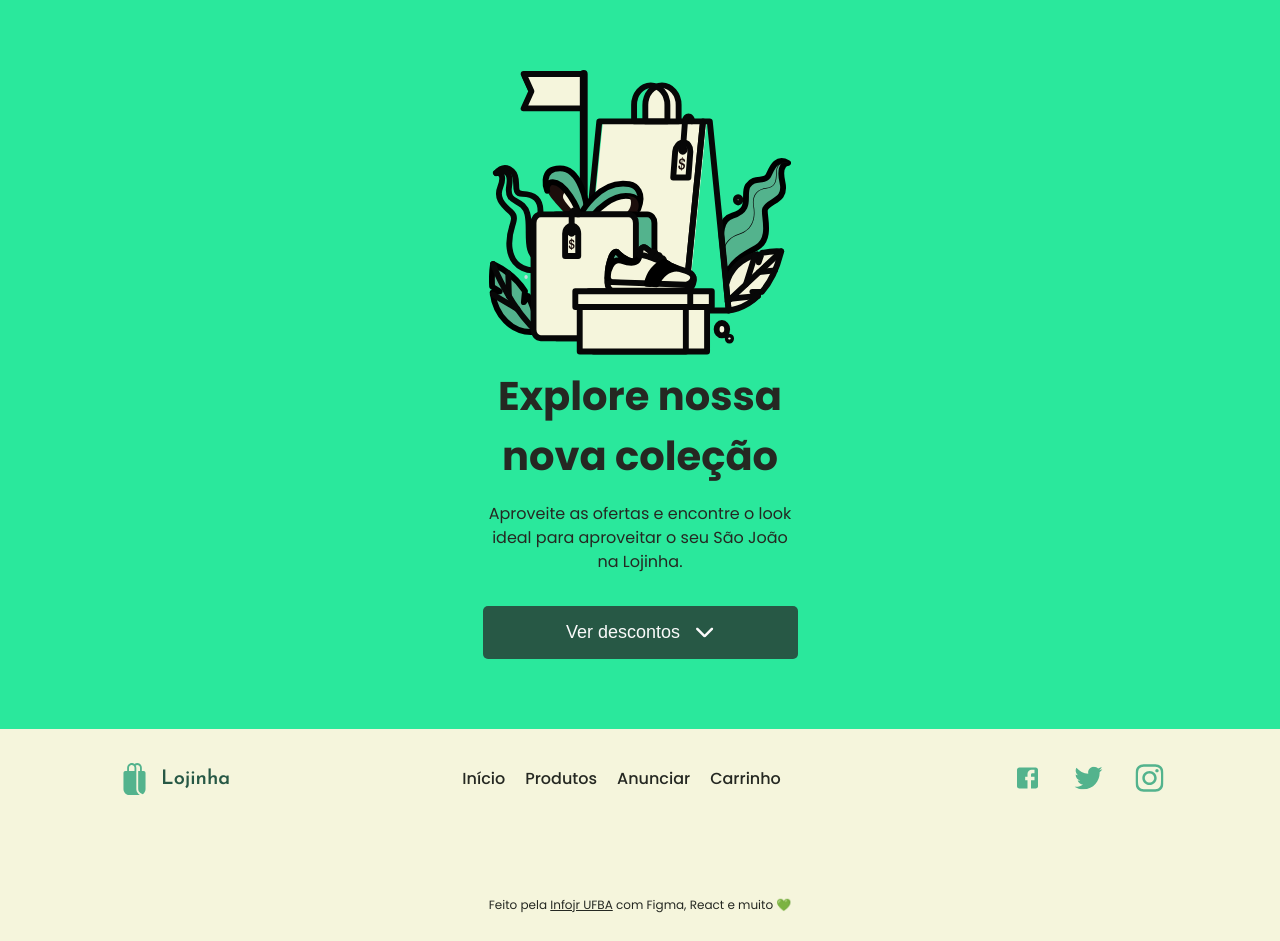
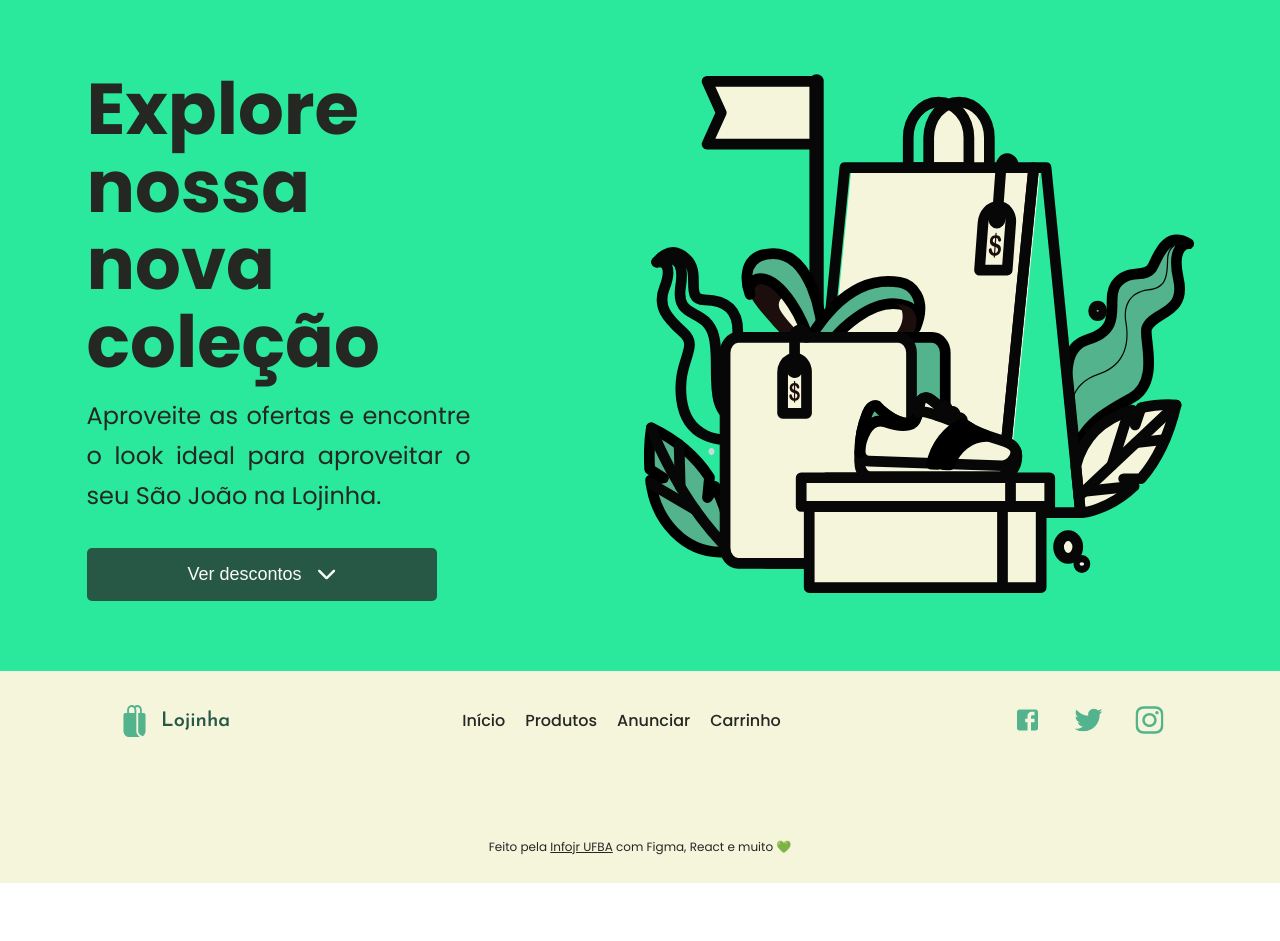
Before and after one commit to kaiocp/virtual-store, a React (Vite) app in the folder Front-End/: page / in a window 1280 px wide. After the commit the page ends 883 px from the top, so only its background shows below. Built offline with nearby package versions, Linux system fonts and the light colour scheme.

Commit message:
feat: hero desktop

```diff
--- a/Front-End/src/components/Hero/Hero.jsx
+++ b/Front-End/src/components/Hero/Hero.jsx
@@ -5,6 +5,7 @@ import './hero.css';
 export default function Hero() {
     return (
         <section className='hero'>
+            <div className="hero__main">
                 <div className='hero__imgbox'>
                     <img src={iconeSacolaCompras} alt="Compras" />
                 </div>
@@ -13,6 +14,7 @@ export default function Hero() {
                     <p>Aproveite as ofertas e encontre o look ideal para aproveitar o seu São João na Lojinha.</p>
                     <button>Ver descontos <img src={iconeChevronDown}/></button>
                 </div>
+            </div>
         </section>
     )
 }
--- a/Front-End/src/components/Hero/hero.css
+++ b/Front-End/src/components/Hero/hero.css
@@ -150,6 +150,9 @@ table {
     font-family: var(--hero-poppins);
     background-color: var(--hero-bg);
     color: var(--hero-text-black);
+}
+
+.hero__main {
     display: flex;
     flex-direction: column;
     justify-content: center;
@@ -206,4 +209,29 @@ table {
     transform: scale(1.1);
 }
 
-@media screen and(min-width: 1024px) {}
+@media screen and (min-width: 1024px) {
+    .hero__main {
+        flex-direction: row-reverse;
+        justify-content: space-around;
+        max-width: 1920px;
+        margin: 0 auto;
+    }
+    .hero img {
+        width: 550px;
+    }
+    .hero__info {
+        text-align: justify;
+        max-width: 30%;
+    }
+    .hero__info h1 {
+        font-size: 4.5rem;
+        line-height: 4.844rem;
+    }
+    .hero__info p {
+        font-size: 1.5rem;
+        line-height: 2.5rem;
+    }
+    .hero__info button {
+        max-width: 350px;
+    }
+}
```
Lines whose indentation alone changed are shown as unchanged.
